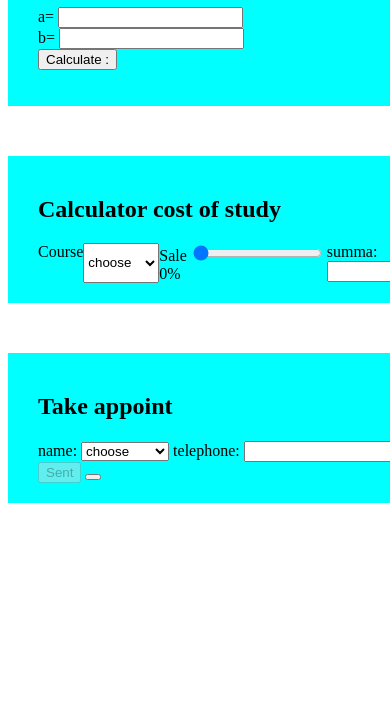
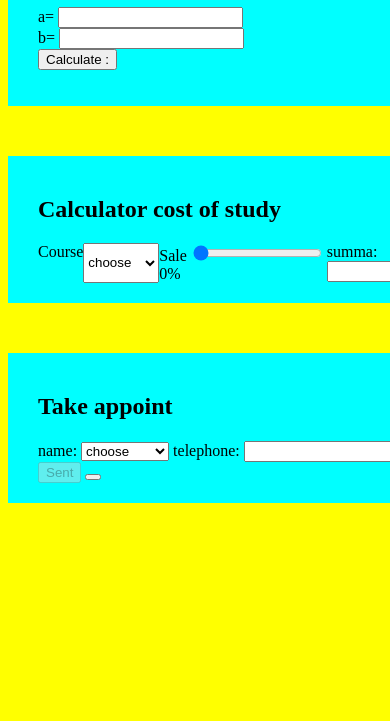
Before and after one commit to AbdulazizKhojinigmonov/Lesson-5, a plain HTML site: page index.html in a window 390 px wide. Shown: the part 123-844 px from the top of the page. Drawn offline with Linux system fonts and the light colour scheme.

Commit message:
homework

```diff
--- a/style.css
+++ b/style.css
@@ -7,3 +7,23 @@ margin: 30px auto 50px ;
 #procent {
     display: flex;
 }
+@media (max-width: 1280px) {
+    body{
+        background-color: red;
+    }
+}
+@media (max-width: 700px){
+    body {
+        background-color: pink;
+    }
+}
+@media (max-width: 500px){
+    body {
+        background-color:yellow;
+    }
+}
+@media (max-width: 375px){
+    body {
+        background-color:green;
+    }
+}
```
Also changed, not shown: script.js (line endings or trailing spaces).
